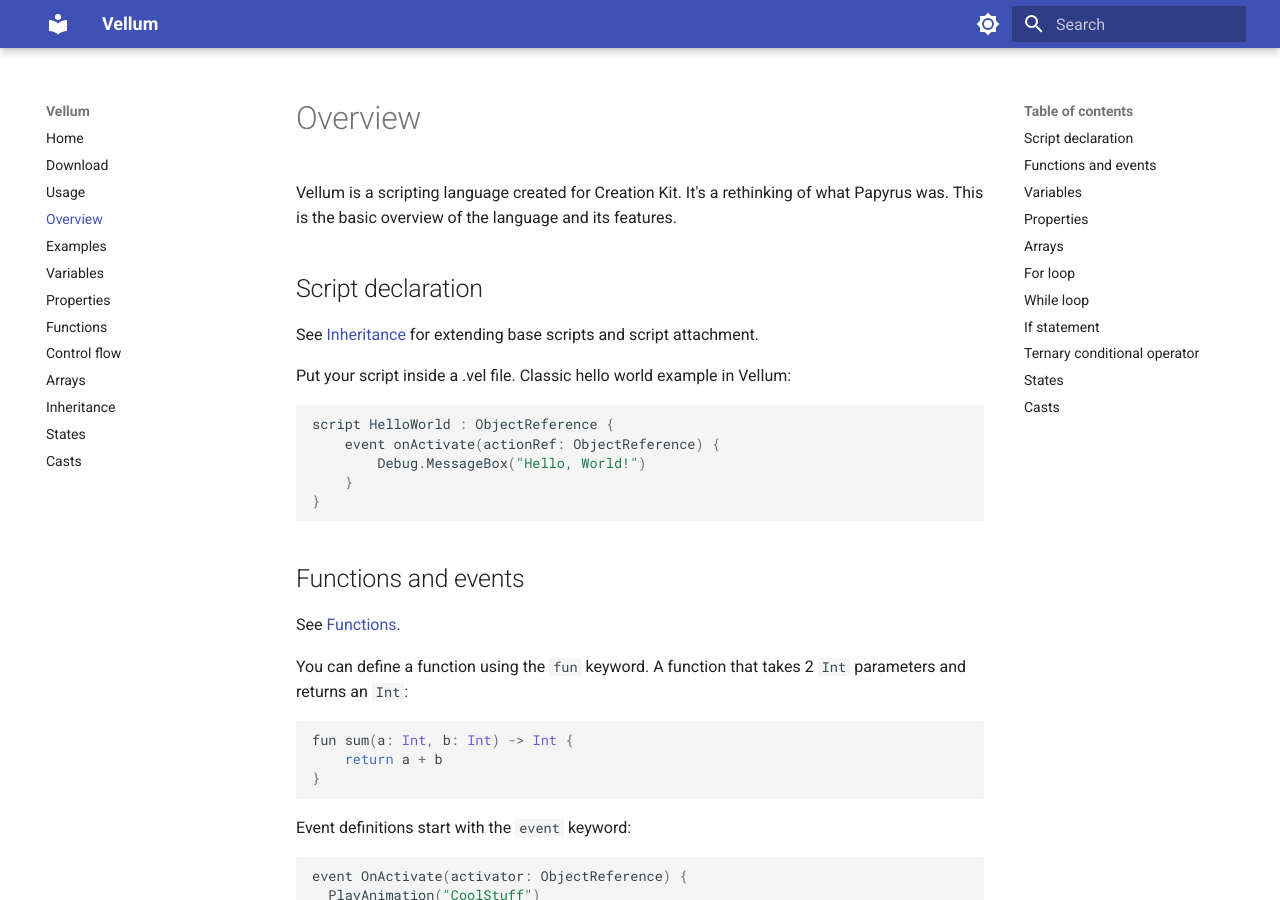
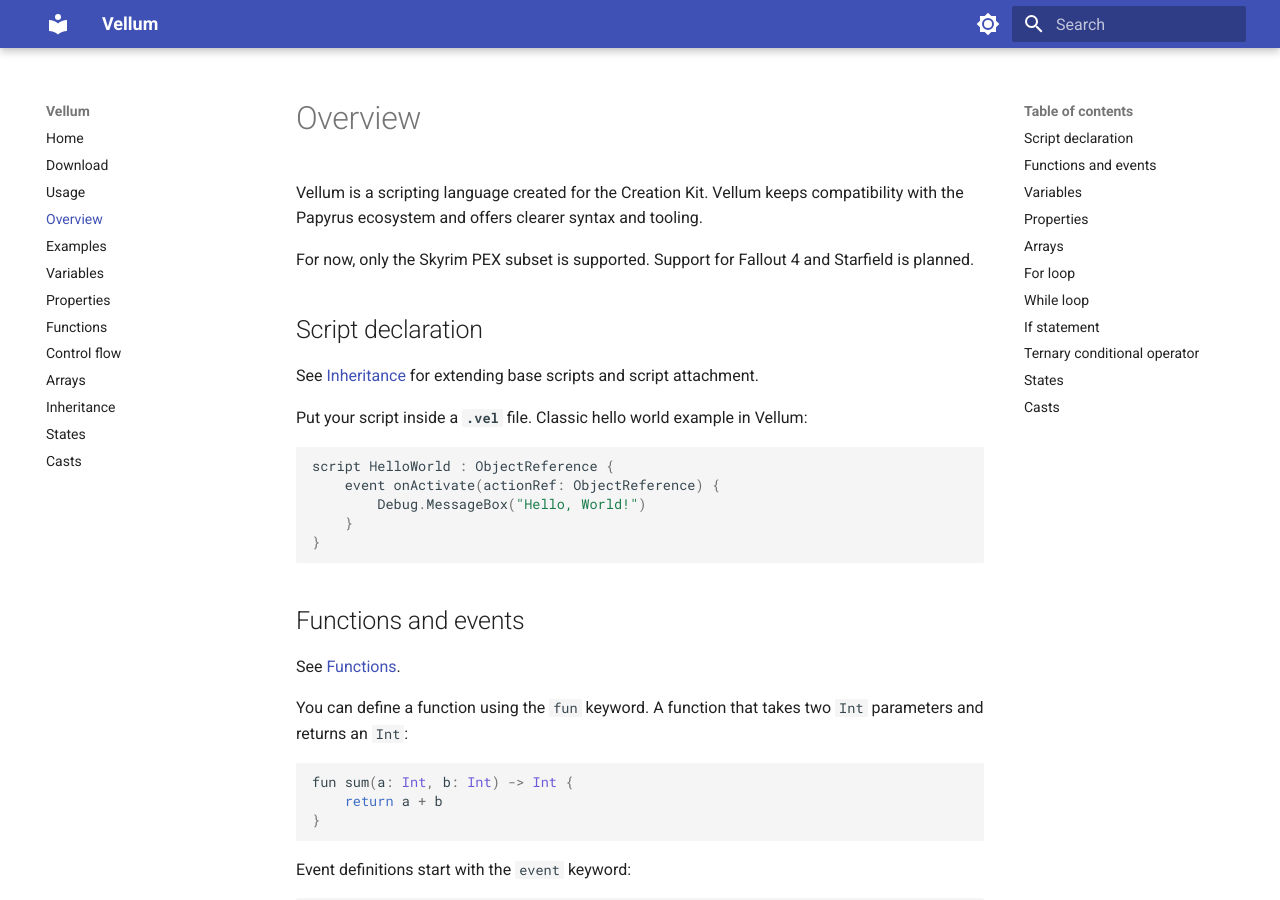
Before and after one commit to Naratzul/vellum, an MkDocs documentation site: the page built from docs/overview.md, in a window 1280 px wide and 900 px high. Built offline with MkDocs 1.6.1 and Material for MkDocs 9.7.7, drawn with Linux system fonts in a browser that asks for light colours.

Commit message:
update docs

````diff
--- a/docs/overview.md
+++ b/docs/overview.md
@@ -1,12 +1,14 @@
 # Overview
 
-Vellum is a scripting language created for Creation Kit. It's a rethinking of what Papyrus was. This is the basic overview of the language and its features.
+Vellum is a scripting language created for the Creation Kit. Vellum keeps compatibility with the Papyrus ecosystem and offers clearer syntax and tooling.
+
+For now, only the Skyrim PEX subset is supported. Support for Fallout 4 and Starfield is planned.
 
 ## Script declaration
 
 See [Inheritance](inheritance.md) for extending base scripts and script attachment.
 
-Put your script inside a .vel file. Classic hello world example in Vellum:
+Put your script inside a **`.vel`** file. Classic hello world example in Vellum:
 
 ```swift
 script HelloWorld : ObjectReference {
@@ -20,7 +22,7 @@
 
 See [Functions](functions.md).
 
-You can define a function using the `fun` keyword. A function that takes 2 `Int` parameters and returns an `Int`:
+You can define a function using the `fun` keyword. A function that takes two `Int` parameters and returns an `Int`:
 
 ```swift
 fun sum(a: Int, b: Int) -> Int {
@@ -126,9 +128,9 @@
 // assume value is set
 var x: Int
 if value > 10 {
-  x = 1
+    x = 1
 } else {
-  x = 0
+    x = 0
 }
 ```
 
````
